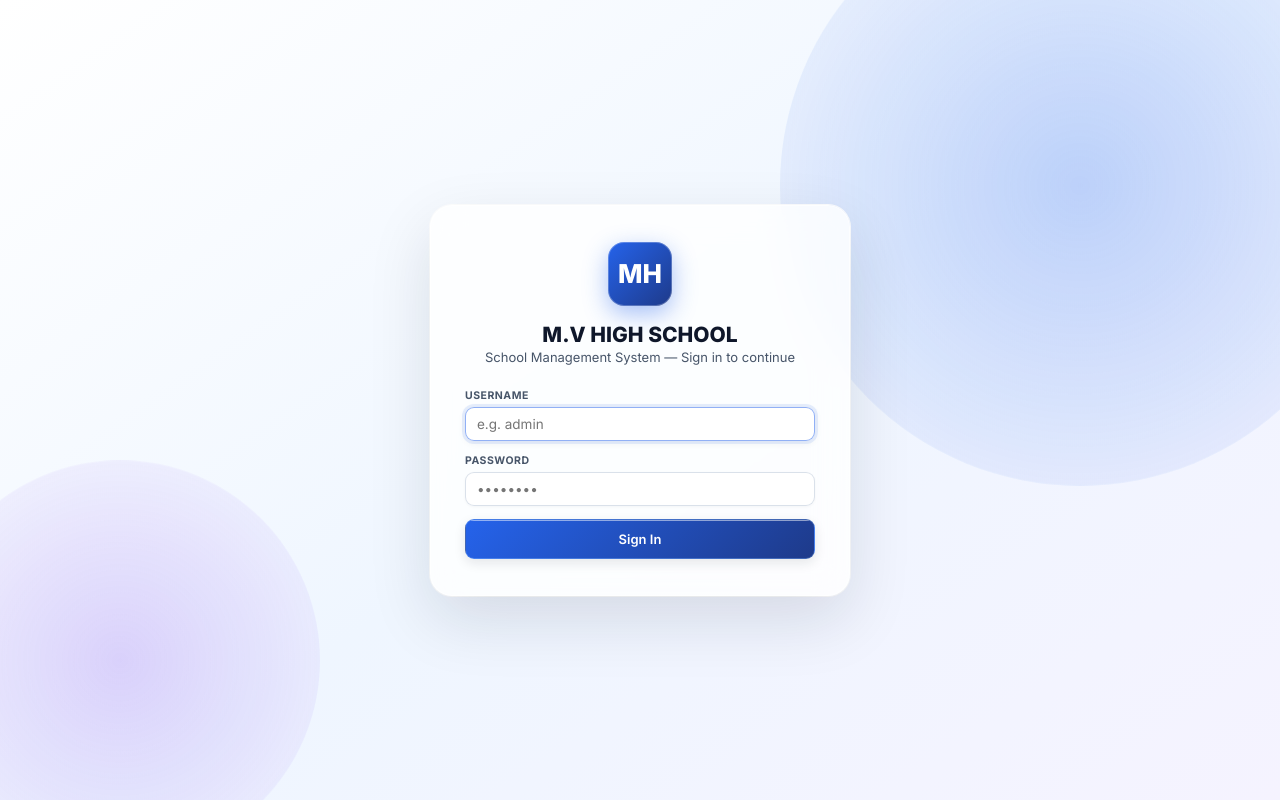
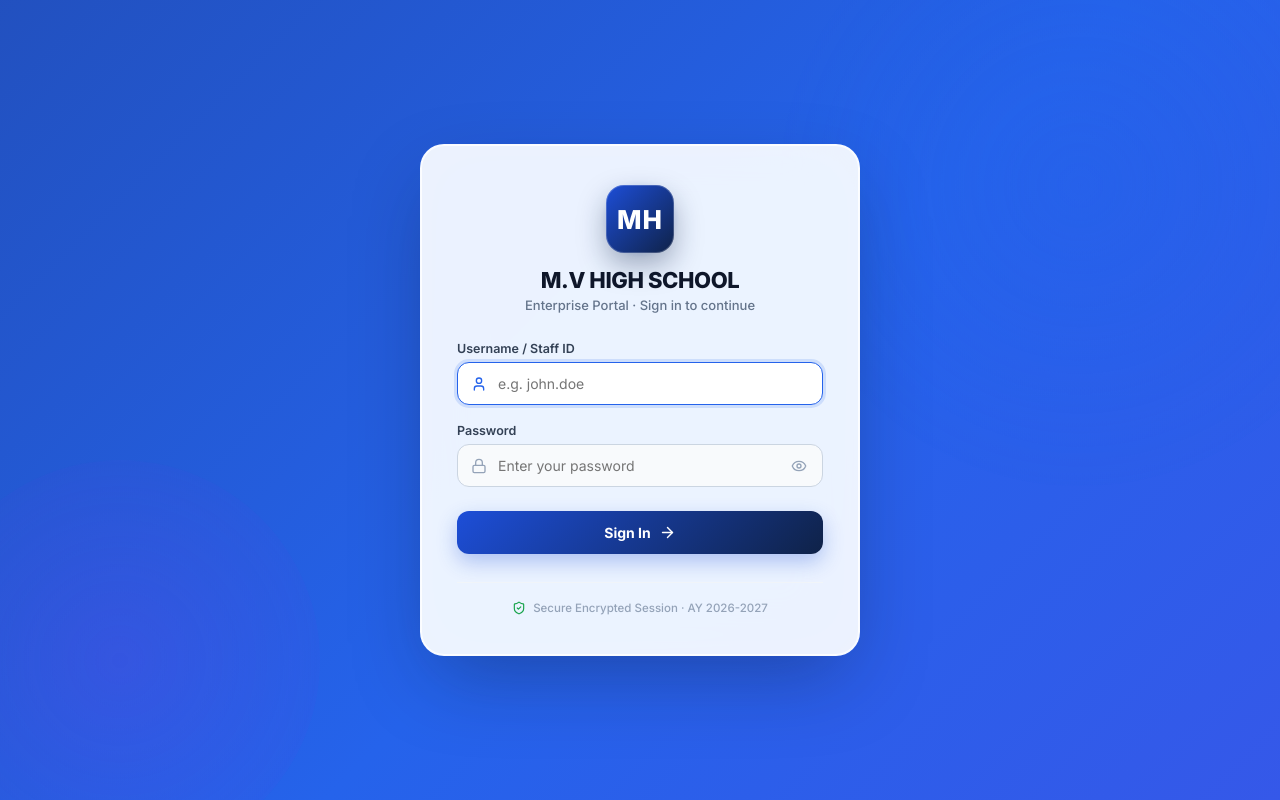
Before and after one commit to amroy08/system, a React (Vite) app in the folder client/: page /login in a window 1280 px wide. Built offline with nearby package versions, Linux system fonts and the light colour scheme; no server answers.

Commit message:
feat(auth): modern glassmorphic login screen with password toggle and reset teacher passwords

```diff
--- a/client/src/index.css
+++ b/client/src/index.css
@@ -1001,30 +1001,149 @@ table.data-table { width:100%; border-collapse:collapse; font-size:13px; }
 @keyframes gradshift { 0%,100%{background-position:0% 50%} 50%{background-position:100% 50%} }
 @keyframes float { 0%,100%{transform:translateY(0)} 50%{transform:translateY(-20px)} }
 .login-card {
-  background:rgba(255,255,255,0.85);
-  backdrop-filter:blur(28px) saturate(200%);
-  -webkit-backdrop-filter:blur(28px) saturate(200%);
-  border-radius:22px; width:100%; max-width:420px;
-  padding:36px 34px;
-  box-shadow:0 32px 80px rgba(0,0,0,.30), 0 0 0 1px rgba(255,255,255,.7) inset;
-  border:1px solid rgba(255,255,255,.65);
+  background:rgba(255,255,255,0.92);
+  backdrop-filter:blur(32px) saturate(190%);
+  -webkit-backdrop-filter:blur(32px) saturate(190%);
+  border-radius:24px; width:100%; max-width:440px;
+  padding:40px 36px;
+  box-shadow:0 30px 80px -15px rgba(15,23,42,0.35), 0 0 0 1px rgba(255,255,255,0.85) inset;
+  border:1px solid rgba(255,255,255,0.7);
   position:relative; z-index:1;
   animation:pop .35s cubic-bezier(.34,1.4,.64,1);
 }
+.login-header-group {
+  text-align:center;
+  margin-bottom:28px;
+}
+.login-logo-glow {
+  display:inline-block;
+  position:relative;
+  margin-bottom:14px;
+}
+.login-logo-glow::after {
+  content:'';
+  position:absolute;
+  inset:-6px;
+  background:radial-gradient(circle, rgba(37,99,235,0.4), transparent 70%);
+  border-radius:24px;
+  z-index:-1;
+}
 .login-logo {
-  width:64px; height:64px; border-radius:16px;
-  background:linear-gradient(135deg, #2563eb, #1e3a8a); color:#fff;
-  font-size:26px; font-weight:800;
+  width:68px; height:68px; border-radius:18px;
+  background:linear-gradient(135deg, #1d4ed8 0%, #0f2248 100%);
+  color:#fff;
+  font-size:26px; font-weight:800; letter-spacing:1px;
   display:flex; align-items:center; justify-content:center;
-  margin:0 auto 16px;
-  box-shadow:0 8px 24px rgba(37,99,235,.40), 0 0 0 1px rgba(255,255,255,.25) inset;
-}
-.login-card h1 { text-align:center; font-size:21px; color:var(--txt); margin-bottom:2px; font-weight:800; }
-.login-card .sub { text-align:center; color:var(--txt-muted); font-size:13px; margin-bottom:24px; }
+  box-shadow:0 12px 28px rgba(15,34,72,0.35), 0 0 0 1px rgba(255,255,255,0.2) inset;
+}
+.login-card h1 {
+  font-size:22px; color:#0f172a; margin:0 0 4px; font-weight:800; letter-spacing:-0.4px;
+}
+.login-card .sub {
+  color:#64748b; font-size:13px; margin:0; font-weight:500;
+}
 .login-error {
-  background:rgba(254,226,226,.85); backdrop-filter:blur(8px);
-  color:#b91c1c; border-radius:10px; border:1px solid rgba(220,38,38,.2);
-  padding:10px 14px; font-size:12.5px; margin-bottom:14px; font-weight:600;
+  background:#fef2f2;
+  color:#b91c1c; border-radius:12px; border:1px solid rgba(239,68,68,0.25);
+  padding:12px 16px; font-size:13px; margin-bottom:20px; font-weight:600;
+  display:flex; align-items:center; gap:8px;
+  box-shadow:0 4px 12px rgba(239,68,68,0.08);
+}
+.login-form {
+  display:flex; flex-direction:column; gap:18px;
+}
+.login-field-box {
+  display:flex; flex-direction:column; gap:6px;
+}
+.login-label {
+  font-size:12.5px; font-weight:600; color:#334155;
+}
+.login-label-row {
+  display:flex; justify-content:space-between; align-items:center;
+}
+.login-input-wrap {
+  position:relative;
+  display:flex; align-items:center;
+}
+.login-icon {
+  position:absolute; left:14px;
+  color:#94a3b8; pointer-events:none;
+  display:flex; align-items:center; justify-content:center;
+  transition:color .2s;
+}
+.login-input-wrap input {
+  width:100%;
+  padding:12px 42px 12px 40px;
+  font-size:14px;
+  border-radius:12px;
+  border:1px solid #cbd5e1;
+  background:#f8fafc;
+  color:#0f172a;
+  outline:none;
+  transition:all .2s ease;
+}
+.login-input-wrap input:focus {
+  background:#ffffff;
+  border-color:#2563eb;
+  box-shadow:0 0 0 3px rgba(37,99,235,0.15);
+}
+.login-input-wrap input:focus + .login-icon,
+.login-input-wrap:focus-within .login-icon {
+  color:#2563eb;
+}
+.login-toggle-pw {
+  position:absolute; right:12px;
+  background:none; border:none; padding:4px;
+  color:#94a3b8; cursor:pointer;
+  display:flex; align-items:center; justify-content:center;
+  border-radius:6px; transition:color .2s;
+}
+.login-toggle-pw:hover {
+  color:#334155;
+}
+.login-btn-primary {
+  margin-top:6px;
+  width:100%;
+  padding:13px 20px;
+  border-radius:12px;
+  background:linear-gradient(135deg, #1d4ed8 0%, #0f2248 100%);
+  color:#ffffff;
+  font-size:14px; font-weight:700;
+  border:none; cursor:pointer;
+  box-shadow:0 8px 20px rgba(29,78,216,0.30);
+  transition:all .2s ease;
+  display:flex; align-items:center; justify-content:center;
+}
+.login-btn-primary:hover:not(:disabled) {
+  background:linear-gradient(135deg, #2563eb 0%, #1e3a8a 100%);
+  box-shadow:0 12px 24px rgba(29,78,216,0.38);
+  transform:translateY(-1px);
+}
+.login-btn-primary:active:not(:disabled) {
+  transform:translateY(0);
+}
+.login-btn-primary:disabled {
+  opacity:0.65; cursor:not-allowed;
+}
+.login-btn-content {
+  display:flex; align-items:center; justify-content:center; gap:8px;
+}
+.login-footer-meta {
+  margin-top:28px; padding-top:18px;
+  border-top:1px solid #f1f5f9;
+  display:flex; align-items:center; justify-content:center; gap:7px;
+  color:#94a3b8; font-size:11.5px; font-weight:500;
+}
+.login-shield-icon {
+  color:#16a34a;
+}
+@keyframes shake {
+  0%, 100% { transform: translateX(0); }
+  20%, 60% { transform: translateX(-4px); }
+  40%, 80% { transform: translateX(4px); }
+}
+.animate-shake {
+  animation: shake 0.35s ease-in-out;
 }
 
 /* ── Page header ─────────────────────────────────────────────── */
@@ -1588,13 +1707,7 @@ body {
   background:linear-gradient(120deg,#3b82f6,#4f46e5);
   box-shadow:0 6px 18px rgba(37,99,235,.16);
 }
-.login-page { background:linear-gradient(145deg,#ffffff 0%,#eff6ff 52%,#f5f3ff 100%); }
-.login-card {
-  background:rgba(255,255,255,.82);
-  backdrop-filter:blur(16px) saturate(130%);
-  -webkit-backdrop-filter:blur(16px) saturate(130%);
-  box-shadow:0 24px 64px rgba(15,23,42,.12), 0 0 0 1px rgba(255,255,255,.9);
-}
+
 
 /* ── Payroll form ───────────────────────────────────────────── */
 .payroll-form { display:flex; flex-direction:column; gap:18px; }
--- a/client/src/pages/Login.jsx
+++ b/client/src/pages/Login.jsx
@@ -1,5 +1,6 @@
 import { useState, useEffect } from 'react';
 import { useNavigate } from 'react-router-dom';
+import { Lock, User, Eye, EyeOff, ArrowRight, ShieldCheck } from 'lucide-react';
 import { useApp } from '../context/AppContextValue';
 import { errMsg } from '../api';
 
@@ -7,6 +8,7 @@ export default function Login() {
   const { login, settings, user } = useApp();
   const [username, setUsername] = useState('');
   const [password, setPassword] = useState('');
+  const [showPassword, setShowPassword] = useState(false);
   const [error, setError] = useState('');
   const [busy, setBusy] = useState(false);
   const navigate = useNavigate();
@@ -19,6 +21,14 @@ export default function Login() {
 
   const submit = async (e) => {
     e.preventDefault();
+    if (!username.trim()) {
+      setError('Please enter your username');
+      return;
+    }
+    if (!password) {
+      setError('Please enter your password');
+      return;
+    }
     setBusy(true);
     setError('');
     try {
@@ -31,28 +41,84 @@ export default function Login() {
     }
   };
 
-  const initials = (settings.schoolName || 'M.V HIGH SCHOOL').split(' ').map((w) => w[0]).slice(0, 2).join('').toUpperCase();
+  const schoolName = settings.schoolName || 'M.V. HIGH SCHOOL';
+  const initials = schoolName.split(' ').filter(Boolean).map((w) => w[0]).slice(0, 2).join('').toUpperCase() || 'MH';
 
   return (
     <div className="login-page">
       <div className="login-card">
-        <div className="login-logo">{initials}</div>
-        <h1>{settings.schoolName || 'M.V HIGH SCHOOL'}</h1>
-        <div className="sub">School Management System — Sign in to continue</div>
-        {error && <div className="login-error">{error}</div>}
-        <form onSubmit={submit} style={{ display: 'grid', gap: 13 }}>
-          <div className="field">
-            <label>Username</label>
-            <input value={username} onChange={(e) => setUsername(e.target.value)} placeholder="e.g. admin" autoFocus />
+        <div className="login-header-group">
+          <div className="login-logo-glow">
+            <div className="login-logo">{initials}</div>
           </div>
-          <div className="field">
-            <label>Password</label>
-            <input type="password" value={password} onChange={(e) => setPassword(e.target.value)} placeholder="••••••••" />
+          <h1>{schoolName}</h1>
+          <p className="sub">Enterprise Portal · Sign in to continue</p>
+        </div>
+
+        {error && (
+          <div className="login-error animate-shake">
+            <span>{error}</span>
           </div>
-          <button className="btn btn-navy" disabled={busy} style={{ justifyContent: 'center', padding: 11 }}>
-            {busy ? 'Signing in…' : 'Sign In'}
+        )}
+
+        <form onSubmit={submit} className="login-form">
+          <div className="login-field-box">
+            <label className="login-label">Username / Staff ID</label>
+            <div className="login-input-wrap">
+              <span className="login-icon"><User size={16} /></span>
+              <input
+                type="text"
+                value={username}
+                onChange={(e) => setUsername(e.target.value)}
+                placeholder="e.g. john.doe"
+                autoFocus
+                autoComplete="username"
+                spellCheck="false"
+              />
+            </div>
+          </div>
+
+          <div className="login-field-box">
+            <div className="login-label-row">
+              <label className="login-label">Password</label>
+            </div>
+            <div className="login-input-wrap">
+              <span className="login-icon"><Lock size={16} /></span>
+              <input
+                type={showPassword ? 'text' : 'password'}
+                value={password}
+                onChange={(e) => setPassword(e.target.value)}
+                placeholder="Enter your password"
+                autoComplete="current-password"
+              />
+              <button
+                type="button"
+                className="login-toggle-pw"
+                onClick={() => setShowPassword(!showPassword)}
+                aria-label={showPassword ? 'Hide password' : 'Show password'}
+              >
+                {showPassword ? <EyeOff size={16} /> : <Eye size={16} />}
+              </button>
+            </div>
+          </div>
+
+          <button type="submit" className="login-btn-primary" disabled={busy}>
+            {busy ? (
+              <span className="login-btn-content">
+                <span className="spinner-border-sm" /> Signing in…
+              </span>
+            ) : (
+              <span className="login-btn-content">
+                Sign In <ArrowRight size={17} />
+              </span>
+            )}
           </button>
         </form>
+
+        <div className="login-footer-meta">
+          <ShieldCheck size={14} className="login-shield-icon" />
+          <span>Secure Encrypted Session · AY 2026-2027</span>
+        </div>
       </div>
     </div>
   );
```
